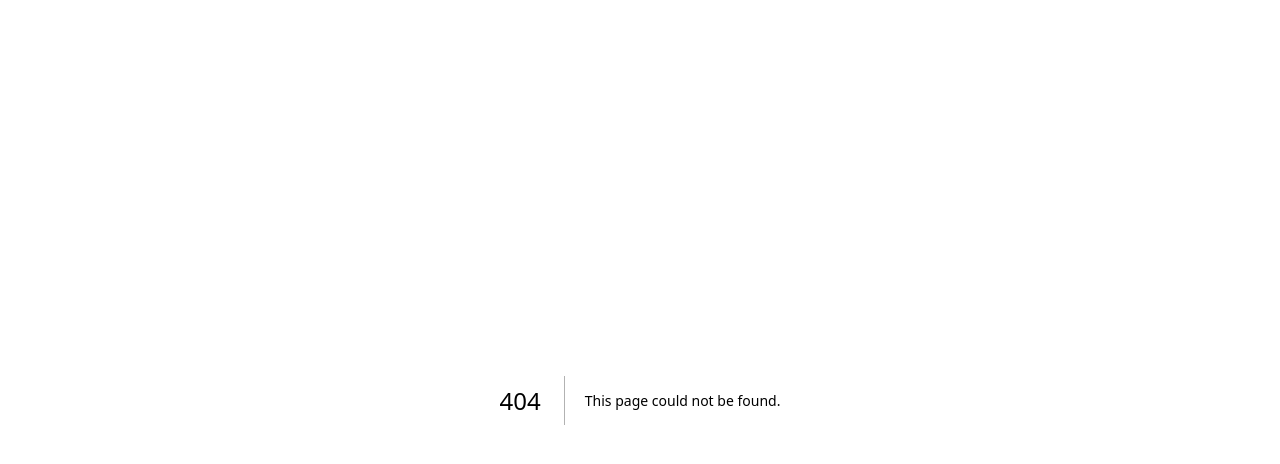
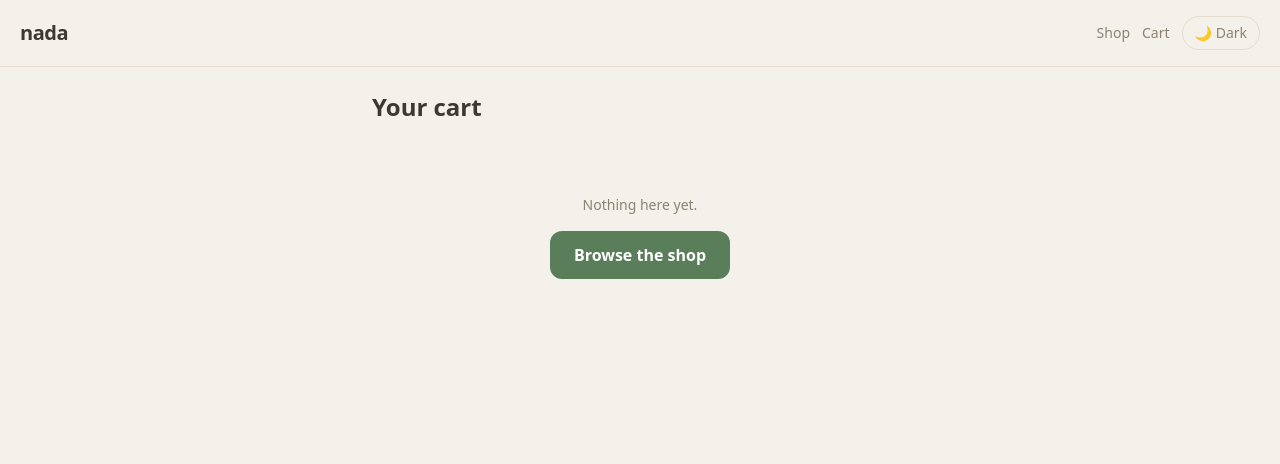
Before and after one commit to alachhman/nada, a Next.js app: page /cart in a window 1280 px wide. Before the commit this address had no page. Shown: the top 464 px of the page. Built offline with nearby package versions, Linux system fonts and the light colour scheme.

Commit message:
feat: build cart + wire checkout to intercept flow

```diff
--- /dev/null
+++ b/app/cart/page.tsx
@@ -0,0 +1,71 @@
+"use client";
+
+import { useRouter } from "next/navigation";
+import { useState } from "react";
+import Link from "next/link";
+import { AppHeader } from "@/components/ui/AppHeader";
+import { CartLine } from "@/components/cart/CartLine";
+import { InterceptOverlay } from "@/components/intercept/InterceptOverlay";
+import { useCart } from "@/components/providers/CartProvider";
+import { useNada } from "@/components/providers/NadaProvider";
+import { usd } from "@/lib/format";
+
+export default function CartPage() {
+  const { items, total, clear } = useCart();
+  const { intercept } = useNada();
+  const router = useRouter();
+  const [overlay, setOverlay] = useState<{ amount: number } | null>(null);
+
+  const checkout = () => {
+    if (items.length === 0) return;
+    const saved = intercept(items);
+    clear();
+    setOverlay({ amount: saved });
+  };
+
+  return (
+    <main className="min-h-screen">
+      <AppHeader />
+      <div className="max-w-xl mx-auto px-5 pb-16">
+        <h1 className="text-2xl font-semibold py-6">Your cart</h1>
+
+        {items.length === 0 ? (
+          <div className="text-center py-12">
+            <div className="text-sm" style={{ color: "var(--muted)" }}>Nothing here yet.</div>
+            <Link href="/shop" className="inline-block mt-4 rounded-xl py-3 px-6 font-semibold" style={{ background: "var(--accent)", color: "var(--accent-fg)" }}>
+              Browse the shop
+            </Link>
+          </div>
+        ) : (
+          <>
+            <div className="space-y-2">
+              {items.map((i) => <CartLine key={i.id} item={i} />)}
+            </div>
+            <div className="flex items-center justify-between mt-6 text-lg font-semibold">
+              <span>Total</span>
+              <span>{usd(total)}</span>
+            </div>
+            <button
+              onClick={checkout}
+              className="w-full mt-4 rounded-xl py-4 font-semibold text-lg"
+              style={{ background: "var(--accent)", color: "var(--accent-fg)" }}
+            >
+              Check out
+            </button>
+            <p className="text-center text-xs mt-3" style={{ color: "var(--muted)" }}>
+              (you know how this ends)
+            </p>
+          </>
+        )}
+      </div>
+
+      {overlay && (
+        <InterceptOverlay
+          amount={overlay.amount}
+          processingMs={2000}
+          onClose={() => { setOverlay(null); router.push("/"); }}
+        />
+      )}
+    </main>
+  );
+}
--- /dev/null
+++ b/components/cart/CartLine.tsx
@@ -0,0 +1,27 @@
+"use client";
+
+import Image from "next/image";
+import { usd } from "@/lib/format";
+import type { CartItem } from "@/lib/types";
+import { useCart } from "@/components/providers/CartProvider";
+
+export function CartLine({ item }: { item: CartItem }) {
+  const { setQty, remove } = useCart();
+  return (
+    <div className="flex items-center gap-3 rounded-xl p-3" style={{ background: "var(--surface)", border: "1px solid var(--border)" }}>
+      <div className="relative h-14 w-14 rounded-lg overflow-hidden shrink-0" style={{ background: "var(--bg)" }}>
+        {item.image ? <Image src={item.image} alt={item.name} fill className="object-cover" sizes="56px" /> : null}
+      </div>
+      <div className="flex-1 min-w-0">
+        <div className="text-sm font-medium truncate">{item.name}</div>
+        <div className="text-sm" style={{ color: "var(--positive)" }}>{usd(item.price)}</div>
+      </div>
+      <div className="flex items-center gap-2">
+        <button onClick={() => setQty(item.id, item.qty - 1)} className="h-7 w-7 rounded-full border" style={{ borderColor: "var(--border)" }}>−</button>
+        <span className="w-5 text-center text-sm">{item.qty}</span>
+        <button onClick={() => setQty(item.id, item.qty + 1)} className="h-7 w-7 rounded-full border" style={{ borderColor: "var(--border)" }}>+</button>
+      </div>
+      <button onClick={() => remove(item.id)} className="text-xs ml-1" style={{ color: "var(--muted)" }}>Remove</button>
+    </div>
+  );
+}
```
